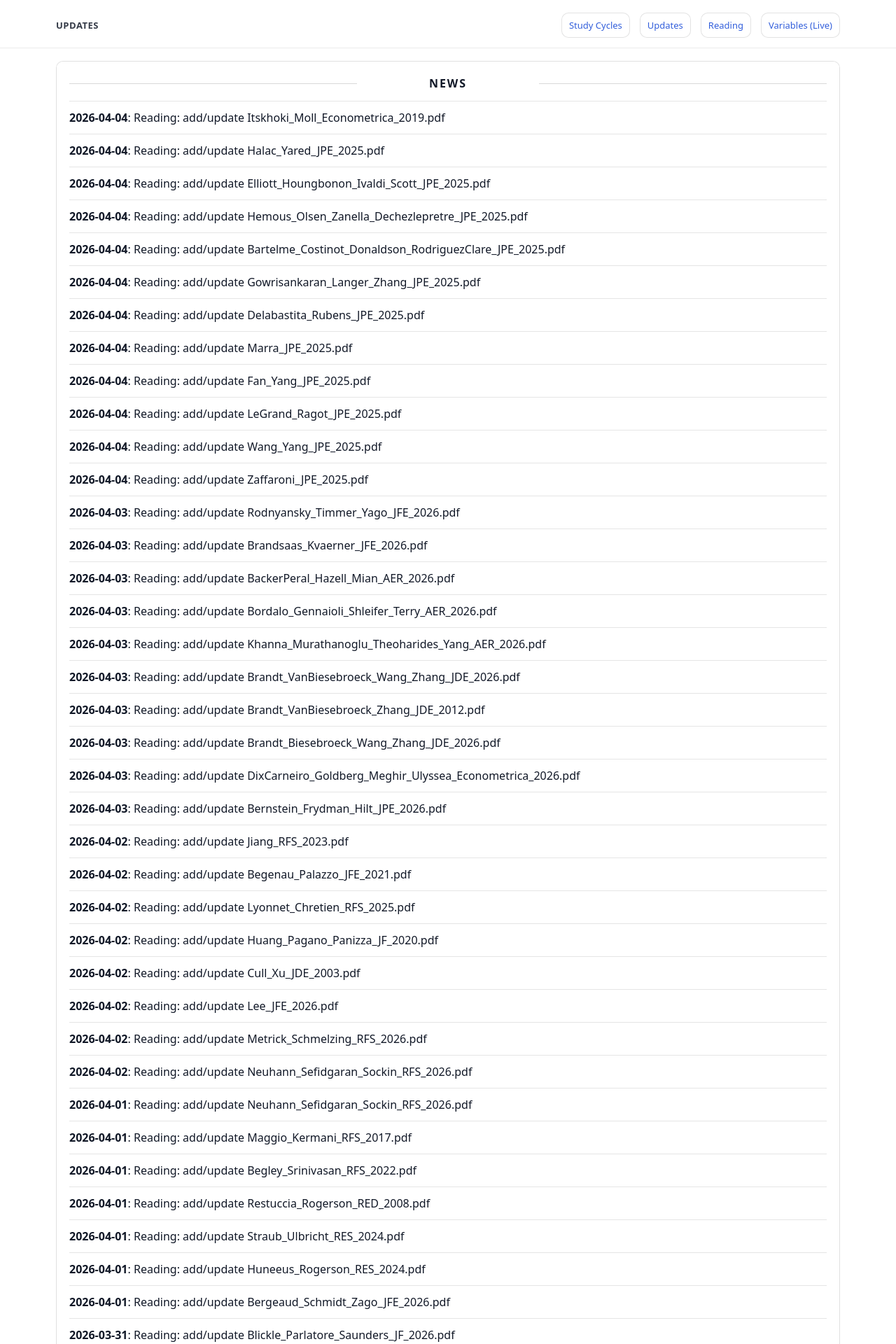
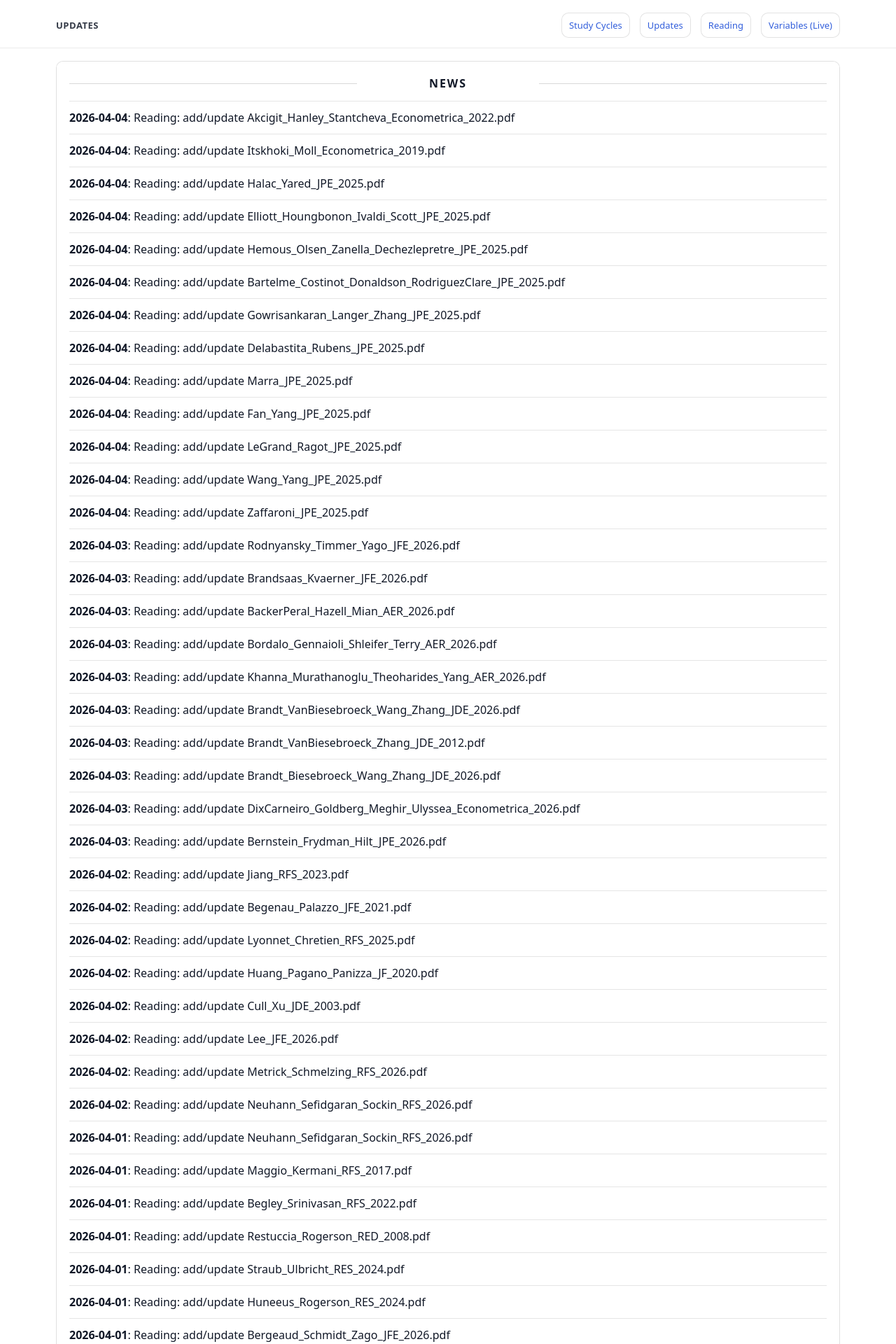
Before and after one commit to yaxinzn/study-archive, a Jekyll site: the page built from updates/index.md, in a window 1280 px wide. Shown: the top 1920 px of the page at 70% size. Built offline with Jekyll 4.4.1, drawn with Linux system fonts in a browser that asks for light colours; some of the changed text lies outside the part shown.

Commit message:
chore: update NEWS feed

```diff
--- a/_data/news.yml
+++ b/_data/news.yml
@@ -1,4 +1,7 @@
 # Auto-generated update history (sorted newest -> oldest). Do not edit manually.
+- ts: "1775300333"
+  date: "2026-04-04"
+  title: "Reading: add/update Akcigit_Hanley_Stantcheva_Econometrica_2022.pdf"
 - ts: "1775299834"
   date: "2026-04-04"
   title: "Reading: add/update Itskhoki_Moll_Econometrica_2019.pdf"
```
